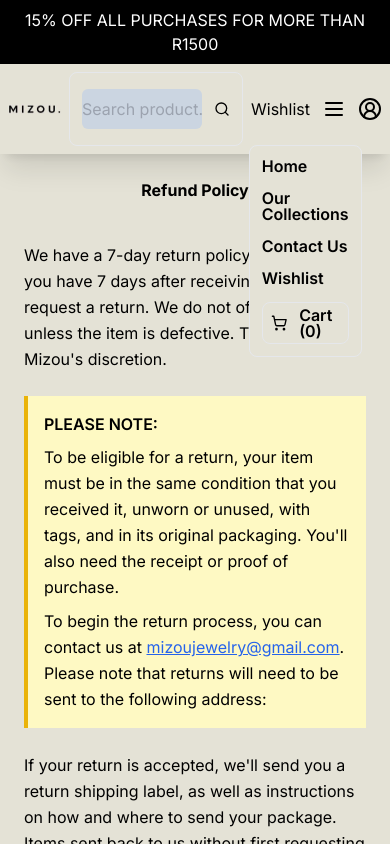
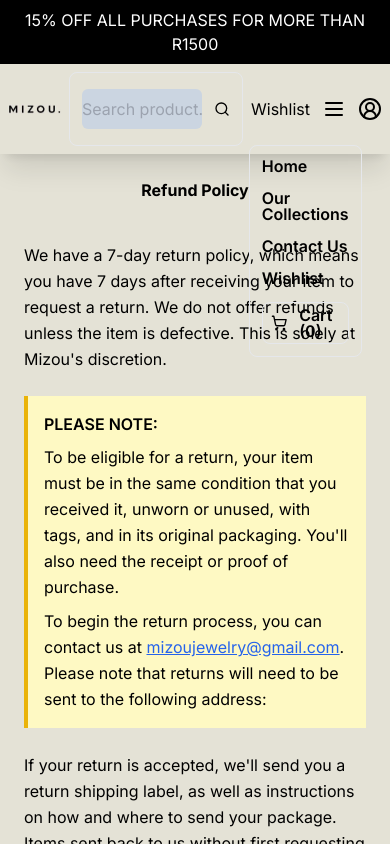
Before and after one commit to fredbanda/mizou-storefront-final, a Next.js app: page /refund-policy in a window 390 px wide. Both pictures are taken after a click on the icon 334 px from the left and 85 px from the top of the page. Shown: the top 844 px of the page. Built offline with nearby package versions, Linux system fonts and the light colour scheme; no server answers.

Commit message:
transparent

```diff
--- a/components/Navbar.tsx
+++ b/components/Navbar.tsx
@@ -119,7 +119,7 @@ const Navbar = () => {
           />
 
           {dropdownMenu && (
-            <div className="absolute top-12 right-5 flex flex-col gap-4 p-3 rounded-lg border bg-mizou text-base-bold lg:hidden">
+            <div className="absolute top-12 right-5 flex flex-col gap-4 p-3 rounded-lg border bg-transparent text-base-bold lg:hidden">
               <Link
                 href="/"
                 className={`hover:text-red-1 ${pathname === "/" && "text-red-1"}`}
```
